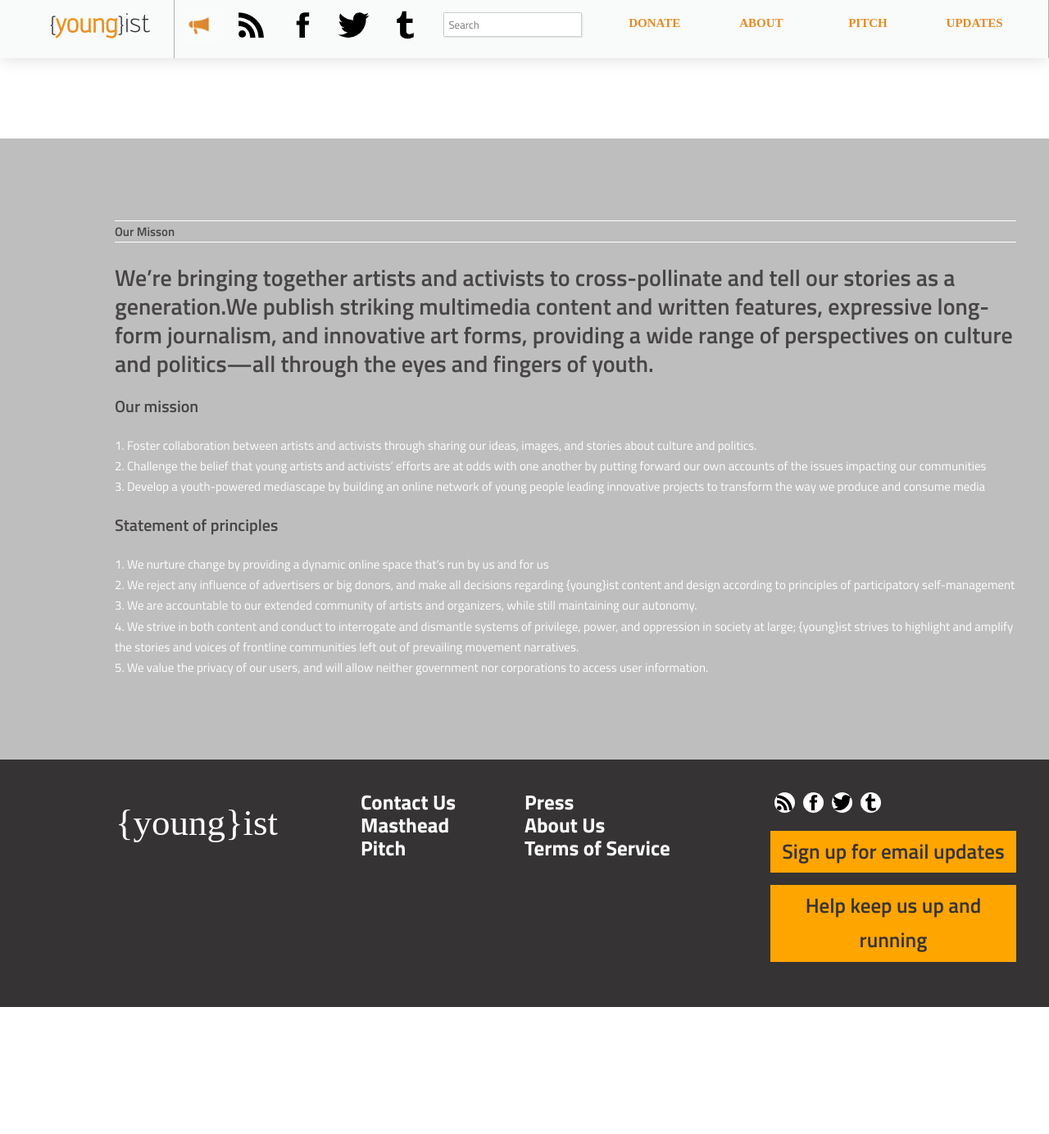
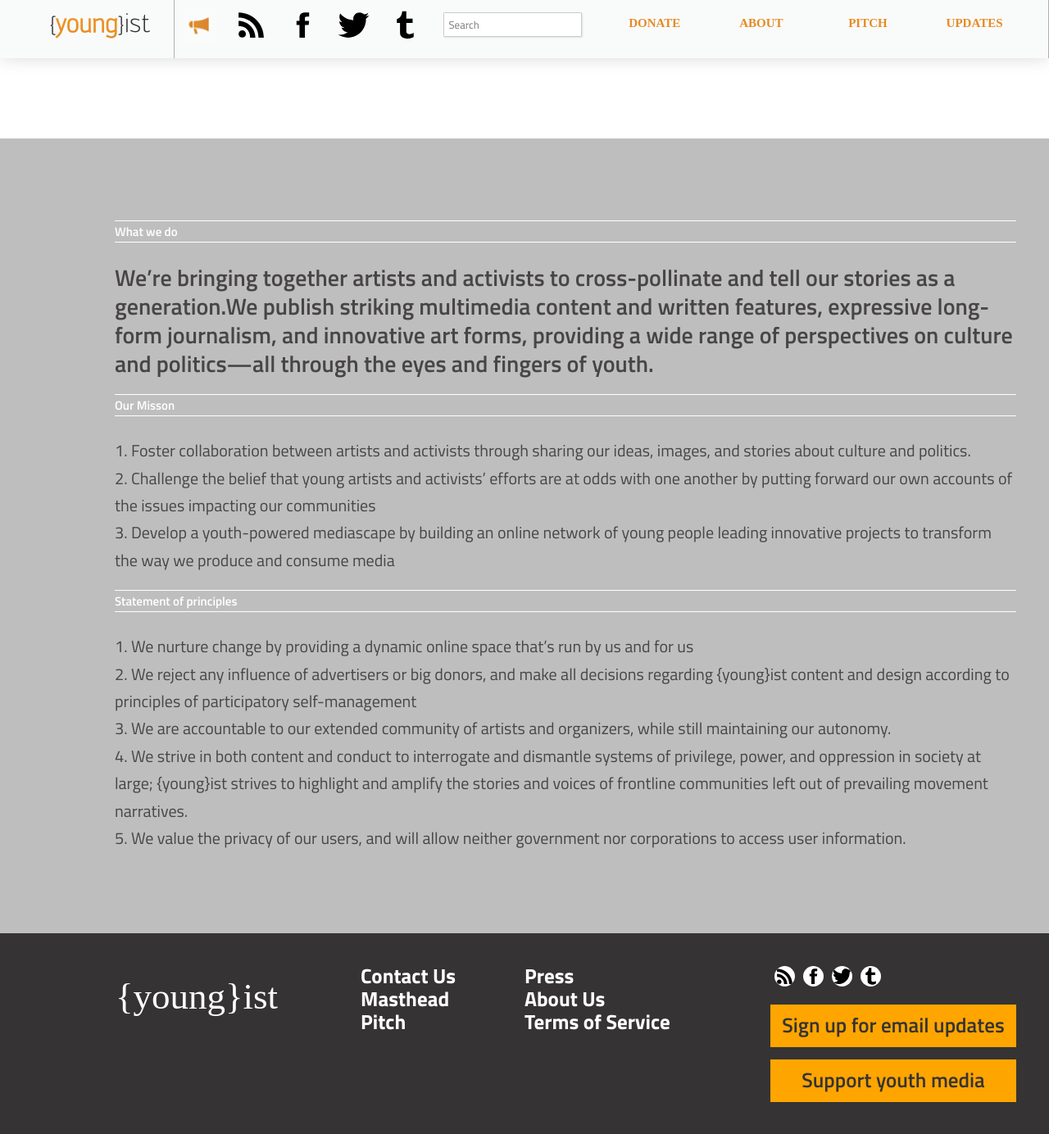
Before and after one commit to youngist/clean-blog, a Jekyll site: the page built from _posts/pages/2013-05-15-about.html, in a window 1280 px wide and 1400 px high, scrolled down 271 px. Shown: the top 1384 px of the window at 82% size. Built offline with Jekyll 4.4.1, drawn with Linux system fonts in a browser that asks for light colours; some web fonts are replaced; Markdown is read by kramdown in place of the engine named in the settings; comment, search, counter and statistics services are not loaded; before the commit the page ends 1500 px from its top, so only the background shows below that.

```diff
--- a/_layouts/default.html
+++ b/_layouts/default.html
@@ -12,6 +12,7 @@
 <link type="text/css" rel="stylesheet" href='{{base}}/site.css'>
 <link href='http://fonts.googleapis.com/css?family=Titillium+Web:300,400,600,700' rel='stylesheet' type='text/css'>
 <link href='http://fonts.googleapis.com/css?family=Fauna+One' rel='stylesheet' type='text/css'>
+<script type="text/javascript" src="https://apis.google.com/js/platform.js"></script>
 <script type="text/javascript">
 
   var _gaq = _gaq || [];
@@ -25,6 +26,13 @@
   })();
 
 </script>
+<!-- Open Graph -->
+<meta property='og:title' content='{{ page.headline }}' />
+<meta property='og:image' content='{{ page.featuredphoto }}' />
+<meta property='og:description' content='{{page.tagline}}' />
+<meta property="og:url" content="{{page.url}}" />
+<!-- Should I use tagline or an excerpt? -->
+<!-- <meta property='og:description' content='{{ post.content | strip_html | truncatewords:20}}' /> -->
 <!-- Begin MailChimp Signup Form -->
 <link href="//cdn-images.mailchimp.com/embedcode/classic-081711.css" rel="stylesheet" type="text/css">
 <style type="text/css">
@@ -53,8 +61,8 @@ top: 100px;}
         <nav class="rborder navbar-collapse bs-navbar-collapse collapse" role="navigation" style='height:1px;'>
         <ul class='menu-social col3' style="padding-bottom: 30px;">
             <li class=''><a class='pad0' href='{{base}}/action'><img src='{{base}}/images/speaker-temp.png' style='height: 41px;' /></a></li>
-            <li class=''><a class='pad0' href='rss'><img src='{{base}}/images/icon-social-rss.svg' style='height: 41px;' /></a></li>
-            <li class=''><a class='pad0' href='https://www.facebook.com/youngistdotorg'><img src='{{base}}/images/icon-social-facebook.svg' style='height: 41px;' /></a></li>
+            <li class=''><a class='pad0 rss' href='rss'><img src='{{base}}/images/icon-social-rss.svg' style='height: 41px;' /></a></li>
+            <li class=''><a class='pad0 facebook' href='https://www.facebook.com/youngistdotorg'><img src='{{base}}/images/icon-social-facebook.svg' style='height: 41px;' /></a></li>
             <li class=''><a class='pad0' href='http://www.twitter.com/theyoungist/'><img src='{{base}}/images/icon-social-twitter.svg' style='height: 41px;' /></a></li>
             <li class=''><a class='pad0' href='http://www.youngist.tumblr.org/'><img src='{{base}}/images/icon-social-tumblr.svg' style='height: 41px;' /></a></li>
         </ul>
@@ -89,7 +97,7 @@ function updatemodal(){
 <div id="mc_embed_signup" class='hide pad4 margin4'>
 <form action="http://Youngist.us4.list-manage.com/subscribe/post?u=890561b9b92aaff44f71a6864&amp;id=7ab0d89a07" method="post" id="mc-embedded-subscribe-form" name="mc-embedded-subscribe-form" class="validate" target="_blank" novalidate>
     <em class='fr'><a onclick='updatemodal()'>Close</a></em>
-	<h2>Subscribe to our mailing list</h2>
+	<h2>Subscribe and receive weekly updates!</h2>
 <div class="indicates-required"><span class="asterisk">*</span> indicates required</div>
 <div class="mc-field-group">
 	<label for="mce-EMAIL">Email Address  <span class="asterisk">*</span>
@@ -98,11 +106,11 @@ function updatemodal(){
 </div>
 <div class="mc-field-group">
 	<label for="mce-FNAME">First Name </label>
-	<input type="text" value="" name="FNAME" class="" id="mce-FNAME">
+	<input type="text" value="" name="FNAME" class="required" id="mce-FNAME">
 </div>
 <div class="mc-field-group">
 	<label for="mce-LNAME">Last Name </label>
-	<input type="text" value="" name="LNAME" class="" id="mce-LNAME">
+	<input type="text" value="" name="LNAME" class="required" id="mce-LNAME">
 </div>
 	<div id="mce-responses" class="clear">
 		<div class="response" id="mce-error-response" style="display:none"></div>
@@ -133,7 +141,7 @@ function updatemodal(){
             <li><a class='pad0' href='http://www.youngist.tumblr.org/'><img class='circular footer-social-logo' src='{{base}}/images/icon-social-tumblr.svg' style='height: 25px;' /></a></li>
         </ul>
         <div class='pad0 fl col12 footer-button'><a href='{{base}}/#update' onclick='updatemodal()'>Sign up for email updates</a></div>
-        <div class='pad0 fl col12 footer-button'><a href='{{base}}/donate'>Help keep us up and running</a></div>
+        <div class='pad0 fl col12 footer-button'><a href='{{base}}/donate'>Support youth media</a></div>
     </div>
 </div>
 <!-- <script src="{{base}}/js/search.min.js"></script> -->
--- a/_posts/2013-06-19-nia-king-teagan-widmer-the-great-selfie-debate.html
+++ b/_posts/2013-06-19-nia-king-teagan-widmer-the-great-selfie-debate.html
@@ -23,7 +23,7 @@ contributorshortbio: writer, artist, educator, and eternal student.
 contributortwitter: twidx
 contributorfacebook: tkwidmer
 ---
-<iframe src="https://w.soundcloud.com/player/?url=http%3A%2F%2Fapi.soundcloud.com%2Ftracks%2F97576880&amp;liking=false&amp;sharing=false&origin=tumblr" frameborder="0" allowtransparency="true" class="soundcloud_audio_player" width="500" height="116"></iframe><br/><h2 class="post-title">Podcast: The Great Selfie Debate</h2>
+<iframe src="https://w.soundcloud.com/player/?url=http%3A%2F%2Fapi.soundcloud.com%2Ftracks%2F97576880&amp;liking=false&amp;sharing=false&origin=tumblr" frameborder="0" allowtransparency="true" class="soundcloud_audio_player" width="100%" height="200"></iframe><br/><h2 class="post-title">Podcast: The Great Selfie Debate</h2>
 <h2>Nia King and Teagan Widmer on &#8220;Selfies&#8221;, Millennial Self-Representation, and the Saturated Visual Economy of Tumblr</h2>
 <p><strong><em>By Teagan (Twid) Widmer and guest contributor Nia King; music courtesy of <a href="http://safe.bandcamp.com/" target="_blank">SAFE</a>.</em></strong></p>
 <p><em><a href="http://artactivistnia.com/" target="_blank">Nia King</a> is a mixed-race queer art activist from Boston, Massachusetts. She currently resides in Oakland, California where she runs the podcast <a href="http://niapod.tumblr.com/" target="_blank">We Want the Airwaves: QPOC Artists on the Rise</a>.<br/></em></p>
--- a/_posts/pages/2013-05-15-about.html
+++ b/_posts/pages/2013-05-15-about.html
@@ -8,19 +8,19 @@ class: about
     <p class='col6'></p>
 </div>
 <div class='pad8 col12' style='color:white; background:#BFBEBE;'>
-    <h5 class='topborder bottomborder margin1' style='margin-bottom:25px;'>Our Misson</h5>
-    <h2 class='margin1'>We’re bringing together artists and activists to cross-pollinate and tell our stories as a generation.We publish striking multimedia content and written features, expressive long-form journalism, and innovative art forms, providing a wide range of perspectives on culture and politics—all through the eyes and fingers of youth.</h2>
-    <h3 class='margin1'>Our mission</h3>
-    <p class='margin1 about-list' >
-        <ol class='margin1'>
+    <h5 class='topborder bottomborder margin1' style='margin-bottom:25px; color:white;'>What we do</h5>
+    <h2 class='margin1 ' >We’re bringing together artists and activists to cross-pollinate and tell our stories as a generation.We publish striking multimedia content and written features, expressive long-form journalism, and innovative art forms, providing a wide range of perspectives on culture and politics—all through the eyes and fingers of youth.</h2>
+    <h5 class='topborder bottomborder margin1' style='margin-bottom:25px; color:white;'>Our Misson</h5>
+    <p class='margin1 about-list'>
+        <ol class='margin1' style='font-size:20px; color:#474546;'>
             <li>1. Foster collaboration between artists and activists through sharing our ideas, images, and stories about culture and politics.</li>
             <li>2. Challenge the belief that young artists and activists’ efforts are at odds with one another by putting forward our own accounts of the issues impacting our communities</li>
             <li>3. Develop a youth-powered mediascape by building an online network of young people leading innovative projects to transform the way we produce and consume media</li>
         </ol>
     </p>
-    <h3 class='margin1'>Statement of principles</h3>
+    <h5 class='topborder bottomborder margin1' style='margin-bottom:25px; color:white;'>Statement of principles</h5>
     <p class='margin1 about-list'>
-        <ol class='margin1'>
+        <ol class='margin1' style='font-size:20px; color:#474546;'>
         <li>1. We nurture change by providing a dynamic online space that’s run by us and for us</li>
         <li>2. We reject any influence of advertisers or big donors, and make all decisions regarding {young}ist content and design according to principles of participatory self-management</li>
         <li>3. We are accountable to our extended community of artists and organizers, while still maintaining our autonomy.</li>
--- a/site.css
+++ b/site.css
@@ -181,12 +181,23 @@ hr {
    width:20%;
  }
 
-.search{
+ .search{
   padding:15px;
   }
 
+/* .rss{
+  background: url('imgs/sprite-smaller.png') no-repeat -27px -189px;
+  width: 27px;
+  height: 28px;
+  }
+
+ .facebook{
+  background: url('imgs/sprite-smaller.png') no-repeat 0 -189px;
+  width: 17px;
+  height: 28px;
+  }
+*/
 /* Tags */
-
 .tag-box li a {
   float: left;
   width: 10%;
@@ -197,10 +208,10 @@ hr {
 .tag h4 a{
   color: white;
   text-align: center;
-  min-width: 100px;
+  min-width: 110px;
 }
 .tags{
-  height:70px;
+/*  height:70px;*/
 }
 .tag-color{
   background: #e68b24;
@@ -247,6 +258,11 @@ hr {
   right: -60px;
   }
 */
+
+/*Masthead*/
+.bio{
+	padding:30px 0;
+}
 
 /* About Page */
 .about-list{
@@ -861,7 +877,7 @@ Details: http://www.positioniseverything.net/easyclearing.html
     width: 115px;
   }
   .tags{
-    height:278px;
+    /*height:278px;*/
   }
   .tag h4 a{
     margin-bottom: 10px;
```
Also changed, not shown: _layouts/post.html (+7 -12 lines), _posts/2013-07-10-a-meta-data-test.md (+1 -1 lines), _posts/pages/2013-05-15-masthead.html (+27 -0 lines), index.html (+8 -5 lines).
